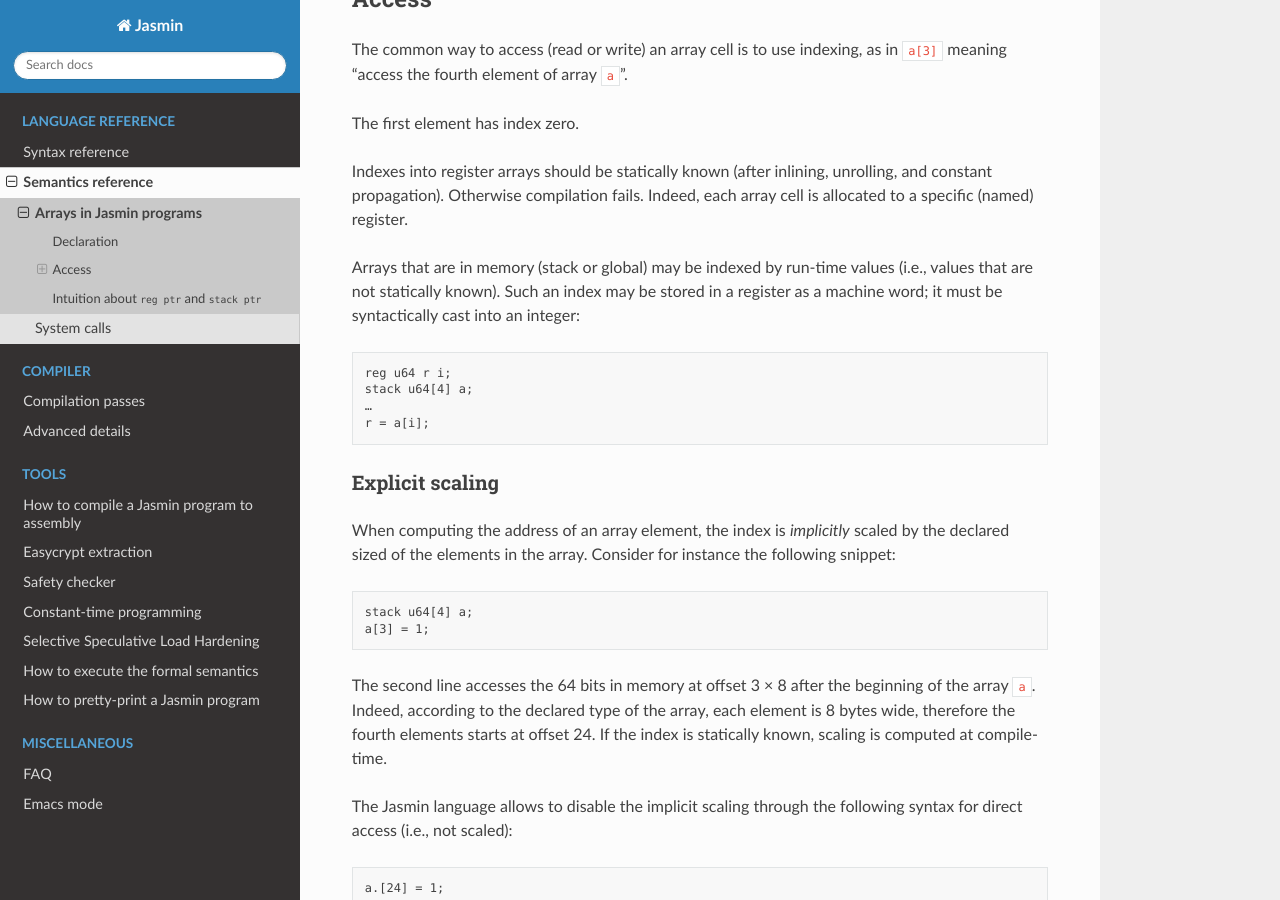
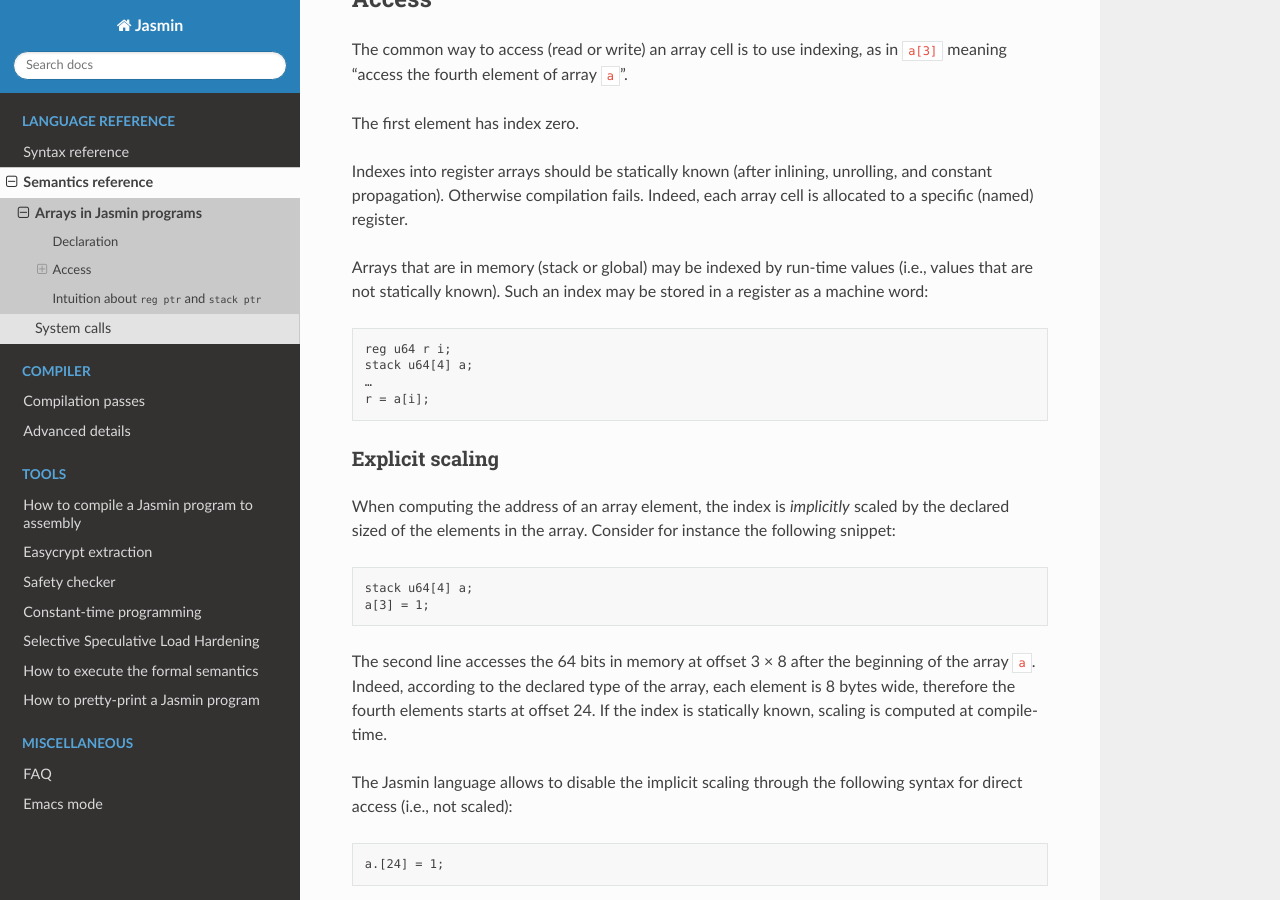
Before and after one commit to lyonel2017/jasmin-doc, a Sphinx documentation site: the page built from source/language/semantics/arrays.md, in a window 1280 px wide and 900 px high, scrolled down 542 px. Built offline with Sphinx 7.4.7 and the Read the Docs theme 3.1.0, drawn with Linux system fonts in a browser that asks for light colours.

Commit message:
Update arrays.md: "it must be syntactically cast into an integer."
Removing line: "it must be syntactically cast into an integer"
This is not longer a must.

```diff
--- a/source/language/semantics/arrays.md
+++ b/source/language/semantics/arrays.md
@@ -27,8 +27,7 @@ Indeed, each array cell is allocated to a specific (named) register.
 
 Arrays that are in memory (stack or global) may be indexed by run-time values
 (i.e., values that are not statically known).
-Such an index may be stored in a register as a machine word;
-it must be syntactically cast into an integer:
+Such an index may be stored in a register as a machine word:
 
     reg u64 r i;
     stack u64[4] a;
```
